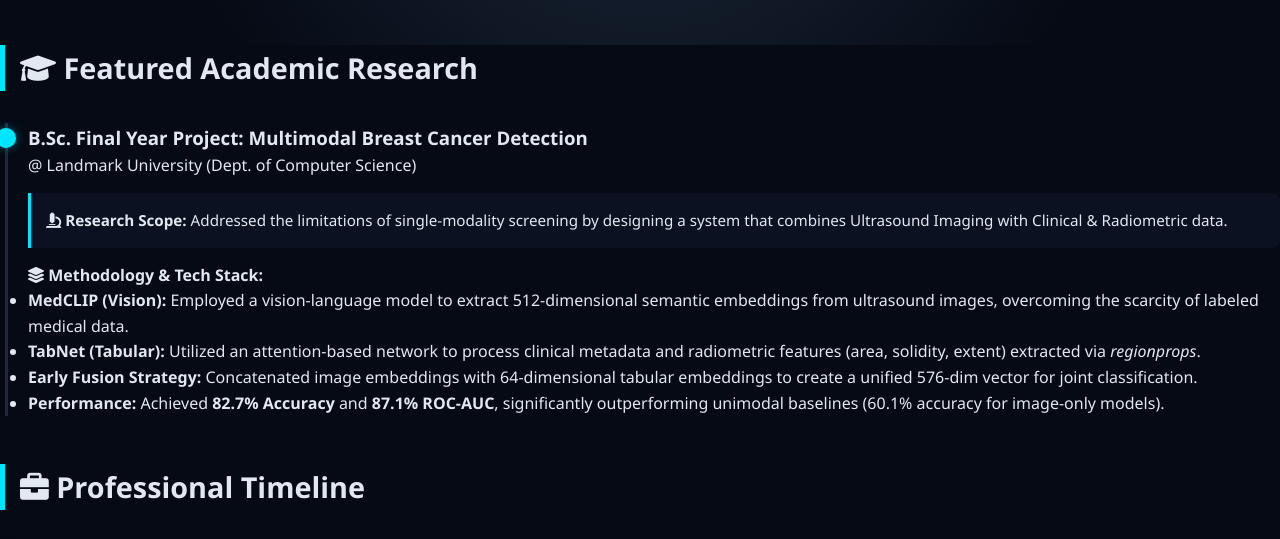
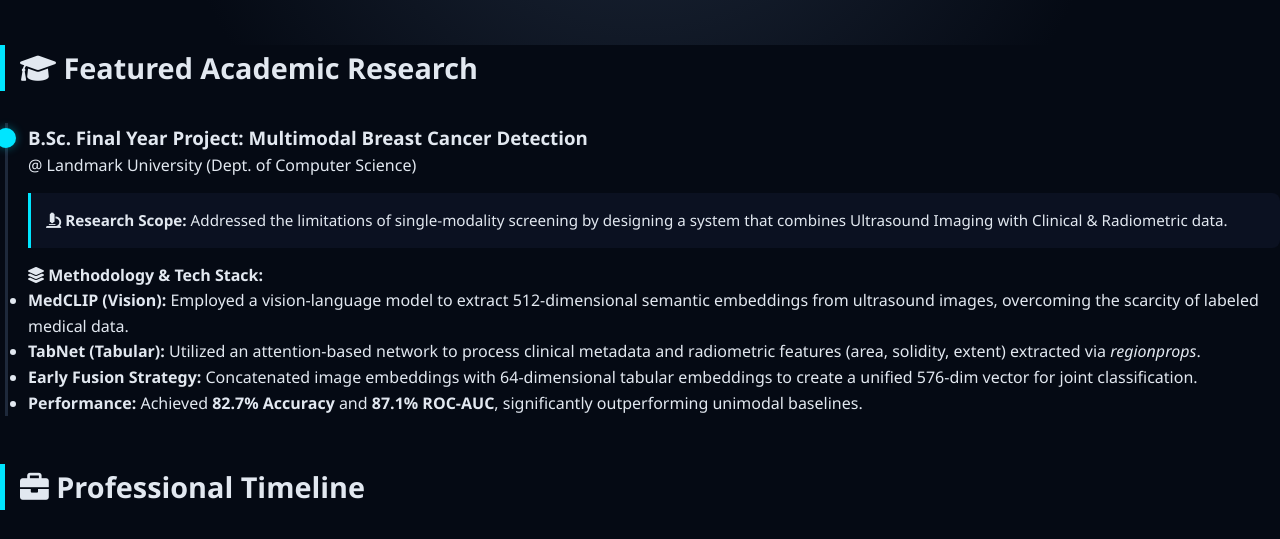
Before and after one commit to Adejare-Workshop/My-work-website, a plain HTML site: page projects.html in a window 1280 px wide. Shown: the part 208-747 px from the top of the page. Drawn offline with Linux system fonts and the light colour scheme.

Commit message:
Update projects.html

```diff
--- a/projects.html
+++ b/projects.html
@@ -46,7 +46,7 @@
                                 <li><strong>MedCLIP (Vision):</strong> Employed a vision-language model to extract 512-dimensional semantic embeddings from ultrasound images, overcoming the scarcity of labeled medical data.</li>
                                 <li><strong>TabNet (Tabular):</strong> Utilized an attention-based network to process clinical metadata and radiometric features (area, solidity, extent) extracted via <em>regionprops</em>.</li>
                                 <li><strong>Early Fusion Strategy:</strong> Concatenated image embeddings with 64-dimensional tabular embeddings to create a unified 576-dim vector for joint classification.</li>
-                                <li><strong>Performance:</strong> Achieved <strong>82.7% Accuracy</strong> and <strong>87.1% ROC-AUC</strong>, significantly outperforming unimodal baselines (60.1% accuracy for image-only models).</li>
+                                <li><strong>Performance:</strong> Achieved <strong>82.7% Accuracy</strong> and <strong>87.1% ROC-AUC</strong>, significantly outperforming unimodal baselines.</li>
                             </ul>
                         </div>
                     </div>
@@ -160,7 +160,6 @@
     </footer>
 
     <script>
-        // Trigger animations when elements scroll into view
         const observer = new IntersectionObserver((entries) => {
             entries.forEach((entry) => {
                 if (entry.isIntersecting) {
@@ -169,7 +168,6 @@
             });
         }, { threshold: 0.1 });
 
-        // Target both sections and individual timeline items/cards
         document.querySelectorAll('.scroll-animate, .timeline-item').forEach((el) => observer.observe(el));
     </script>
 
```
